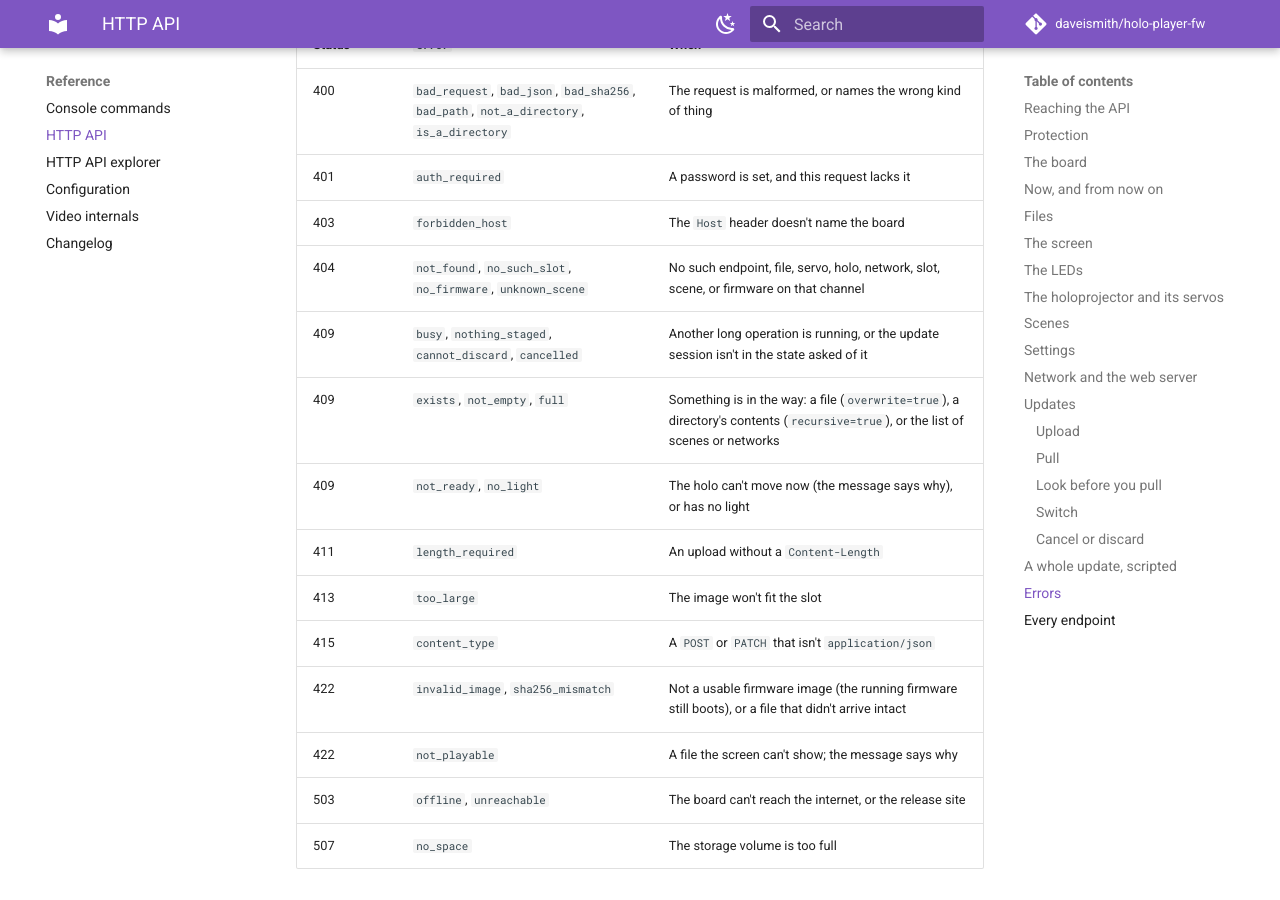
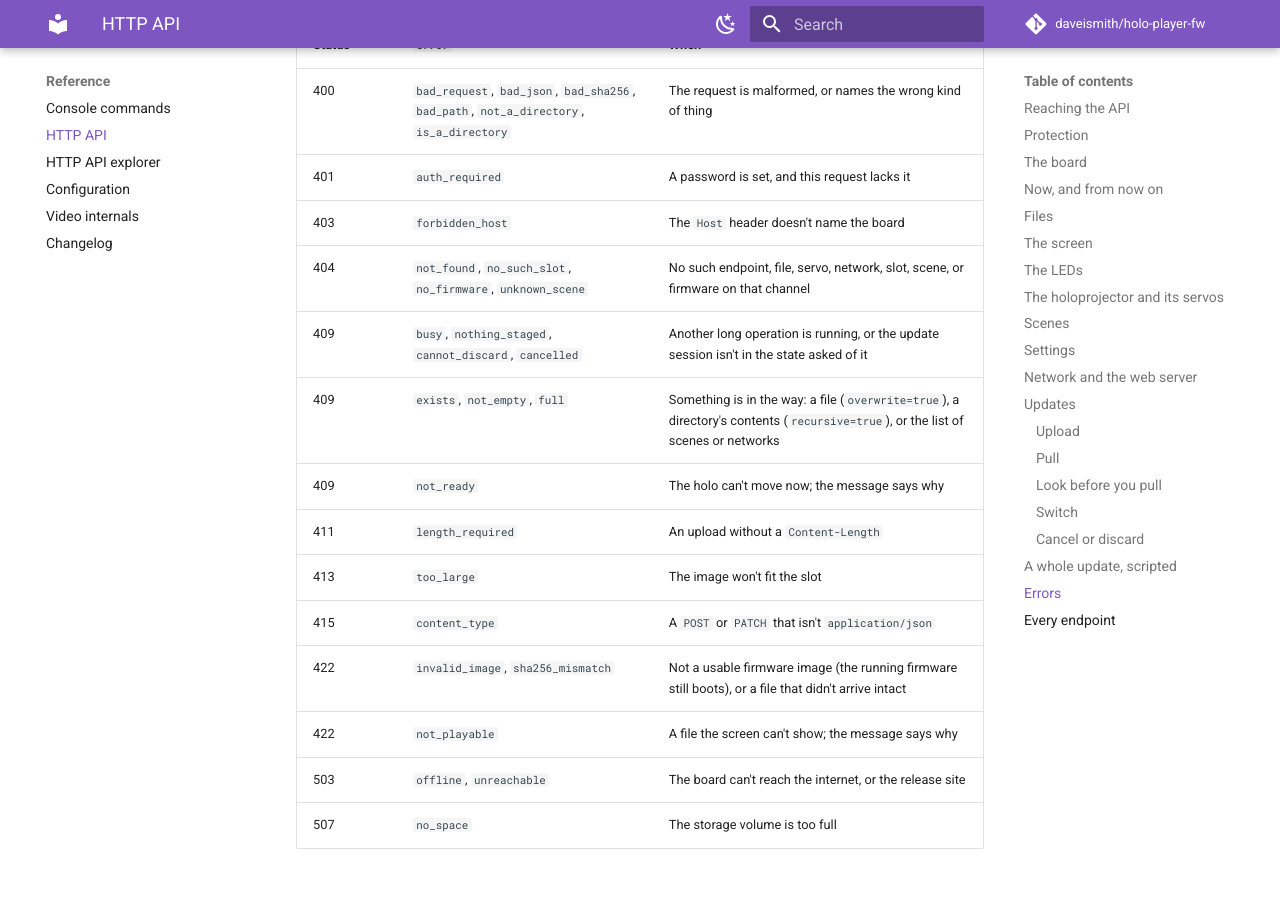
Before and after one commit to daveismith/holo-player-fw, an MkDocs documentation site: the page built from manual/reference/http-api.md, in a window 1280 px wide and 900 px high, scrolled down 9858 px. Built offline with MkDocs 1.6.1 and Material for MkDocs 9.7.7, drawn with Linux system fonts in a browser that asks for light colours; comment, search, counter and statistics services are not loaded; the version menu is left out; some of the changed text lies outside the part shown.

Commit message:
API spec: one holo, and no holo light endpoint
The holo is a single object, not a list; the LEDs are /leds, combined with the holo in
scenes.

Co-Authored-By: Claude Opus 5.5 <noreply@anthropic.com>

````diff
--- a/manual/reference/http-api.md
+++ b/manual/reference/http-api.md
@@ -180,8 +180,8 @@ curl -X POST -H "$J" -d '{"motion":"wag","count":3}' "$B/holo/motion"
 curl -X POST -H "$J" -d '{"motion":"stop"}' "$B/holo/motion"
 ```
 
-A holo that can't move -- its servos not calibrated, say -- is `409` `not_ready`, saying why.
-`POST /api/v1/holo/light` sets a holo's light, on boards whose holo has one.
+A holo that can't move -- its servos not calibrated, say -- is `409` `not_ready`, saying why. Its
+light is the LED strip: [`/api/v1/leds`](#the-leds), or a [scene](#scenes) to set both at once.
 
 The servos underneath are at `GET /api/v1/servos`: the pulse each was last sent, whether it is being
 driven, its limits and its drive policy. Calibrating one is a matter of moving it to each end of the
@@ -414,10 +414,10 @@ until curl -fsS -m 2 "$B/info" 2>/dev/null; do sleep 2; done; echo
 | 400 | `bad_request`, `bad_json`, `bad_sha256`, `bad_path`, `not_a_directory`, `is_a_directory` | The request is malformed, or names the wrong kind of thing |
 | 401 | `auth_required` | A password is set, and this request lacks it |
 | 403 | `forbidden_host` | The `Host` header doesn't name the board |
-| 404 | `not_found`, `no_such_slot`, `no_firmware`, `unknown_scene` | No such endpoint, file, servo, holo, network, slot, scene, or firmware on that channel |
+| 404 | `not_found`, `no_such_slot`, `no_firmware`, `unknown_scene` | No such endpoint, file, servo, network, slot, scene, or firmware on that channel |
 | 409 | `busy`, `nothing_staged`, `cannot_discard`, `cancelled` | Another long operation is running, or the update session isn't in the state asked of it |
 | 409 | `exists`, `not_empty`, `full` | Something is in the way: a file (`overwrite=true`), a directory's contents (`recursive=true`), or the list of scenes or networks |
-| 409 | `not_ready`, `no_light` | The holo can't move now (the message says why), or has no light |
+| 409 | `not_ready` | The holo can't move now; the message says why |
 | 411 | `length_required` | An upload without a `Content-Length` |
 | 413 | `too_large` | The image won't fit the slot |
 | 415 | `content_type` | A `POST` or `PATCH` that isn't `application/json` |
@@ -457,9 +457,8 @@ until curl -fsS -m 2 "$B/info" 2>/dev/null; do sleep 2; done; echo
 | GET | `/api/v1/media/info` | Describe a clip or image |
 | GET | `/api/v1/leds` | The LED strip |
 | PATCH | `/api/v1/leds` | Change the LED strip, now |
-| GET | `/api/v1/holo` | Each holo's motion, position and light |
-| POST | `/api/v1/holo/motion` | Move a holo, or start or stop a behaviour |
-| POST | `/api/v1/holo/light` | Set a holo's light |
+| GET | `/api/v1/holo` | The holo's motion and position |
+| POST | `/api/v1/holo/motion` | Move the holo, or start or stop a behaviour |
 | GET | `/api/v1/servos` | The servos: position, limits, policy |
 | POST | `/api/v1/servos/move` | Drive a servo to a position |
 | POST | `/api/v1/servos/release` | Stop driving servos |
````
Also changed, not shown: other parts of manual/reference/http-api.md (+1 -1 lines), 1 other file.
